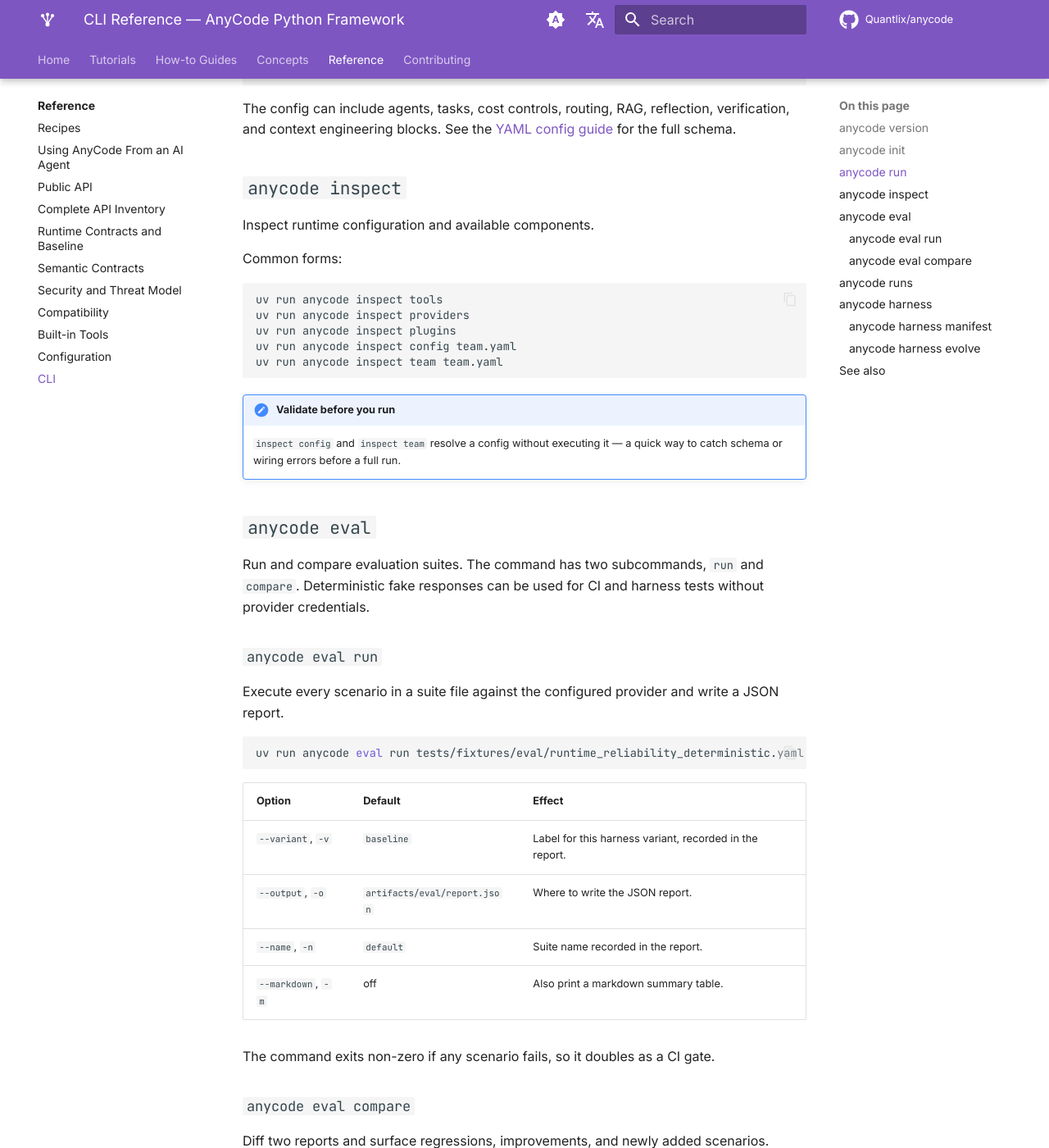
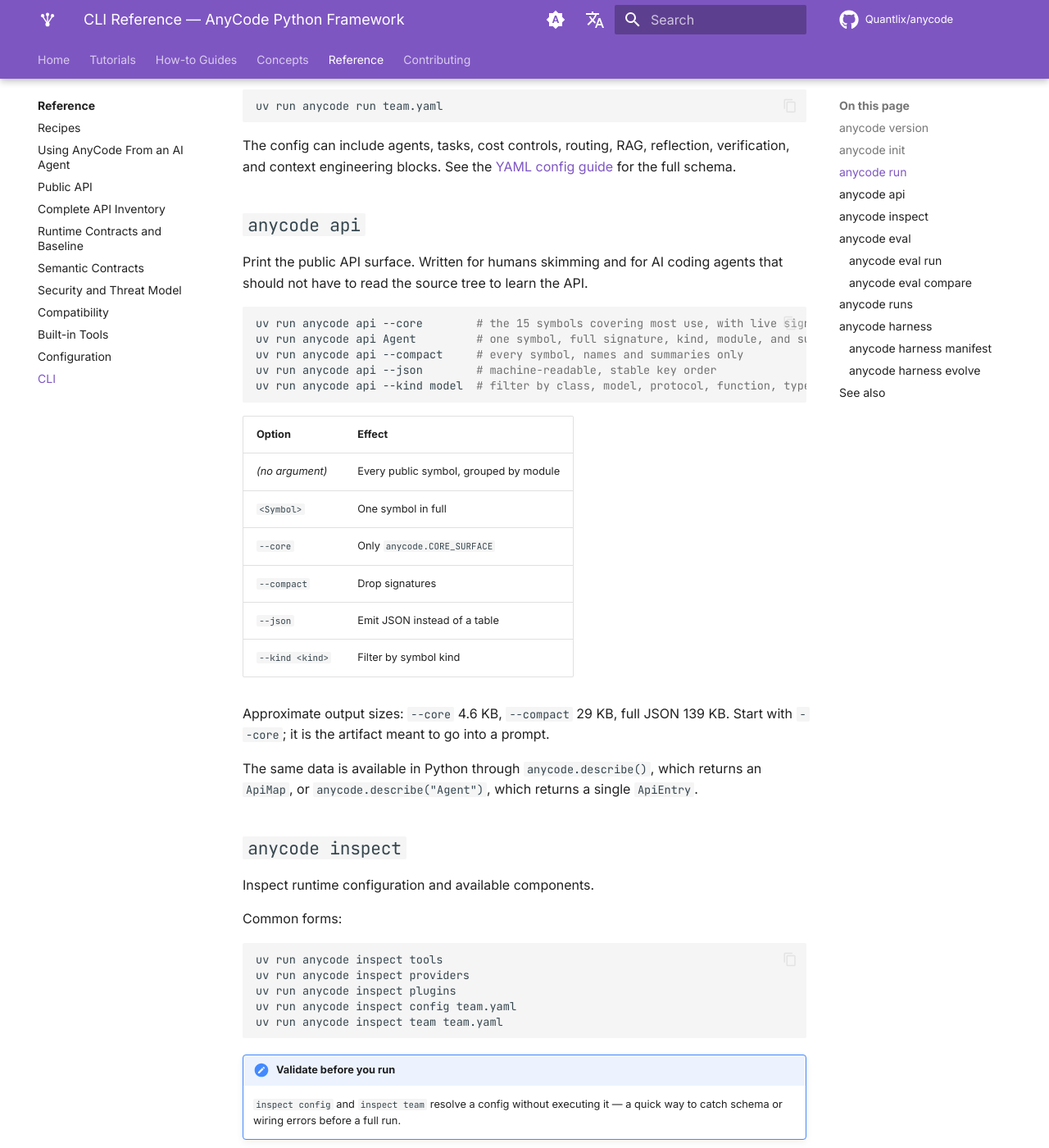
Before and after one commit to Quantlix/anycode, an MkDocs documentation site: the page built from site_docs/reference/cli.md, in a window 1280 px wide and 1400 px high, scrolled down 1604 px. Shown: the whole window at 82% size. Built offline with MkDocs 1.6.1 and Material for MkDocs 9.7.7, drawn with Linux system fonts in a browser that asks for light colours; comment, search, counter and statistics services are not loaded; the version menu is left out; some of the changed text lies outside the part shown.

Commit message:
docs: point llms.txt and the CLI reference at the 0.10 surface
llms.txt gains the four new guides, the recipes and LLM-guide pages, and
a note telling an AI agent to read those two first. The CLI reference
documents `anycode api` with its options and real output sizes.

Also fixes examples/33_mcp_http_auth.py, which demonstrated fail-closed
auth resolution but did not handle it: resolve_auth_headers raises when a
config declares auth_token_env and that variable is unset, so section C
crashed instead of showing the refusal. The example now catches and
prints it, which is what the section was meant to demonstrate.

````diff
--- a/site_docs/reference/cli.md
+++ b/site_docs/reference/cli.md
@@ -14,6 +14,7 @@
 | [`anycode init`](#anycode-init) | Scaffold a starter project with config, code, and tooling. |
 | [`anycode run`](#anycode-run) | Run a YAML or TOML team config. |
 | [`anycode inspect`](#anycode-inspect) | Inspect tools, providers, plugins, config, and team. |
+| [`anycode api`](#anycode-api) | Print the public API surface as a table or as JSON. |
 | [`anycode eval`](#anycode-eval) | Run (`run`) or compare (`compare`) evaluation suites. |
 | [`anycode runs`](#anycode-runs) | Inspect durable run stores (list, show, tail, audit, sweep). |
 | [`anycode harness`](#anycode-harness) | Emit a harness manifest (`manifest`) or run an experimental evolution sweep (`evolve`). |
@@ -60,6 +61,34 @@
 ```
 
 The config can include agents, tasks, cost controls, routing, RAG, reflection, verification, and context engineering blocks. See the [YAML config guide](../guides/yaml-config.md) for the full schema.
+
+## `anycode api`
+
+Print the public API surface. Written for humans skimming and for AI coding agents that
+should not have to read the source tree to learn the API.
+
+```bash
+uv run anycode api --core        # the 15 symbols covering most use, with live signatures
+uv run anycode api Agent         # one symbol, full signature, kind, module, and summary
+uv run anycode api --compact     # every symbol, names and summaries only
+uv run anycode api --json        # machine-readable, stable key order
+uv run anycode api --kind model  # filter by class, model, protocol, function, type, constant, module
+```
+
+| Option | Effect |
+| --- | --- |
+| *(no argument)* | Every public symbol, grouped by module |
+| `<Symbol>` | One symbol in full |
+| `--core` | Only `anycode.CORE_SURFACE` |
+| `--compact` | Drop signatures |
+| `--json` | Emit JSON instead of a table |
+| `--kind <kind>` | Filter by symbol kind |
+
+Approximate output sizes: `--core` 4.6 KB, `--compact` 29 KB, full JSON 139 KB. Start with
+`--core`; it is the artifact meant to go into a prompt.
+
+The same data is available in Python through `anycode.describe()`, which returns an
+`ApiMap`, or `anycode.describe("Agent")`, which returns a single `ApiEntry`.
 
 ## `anycode inspect`
 
````
Also changed, not shown: 2 other files.
